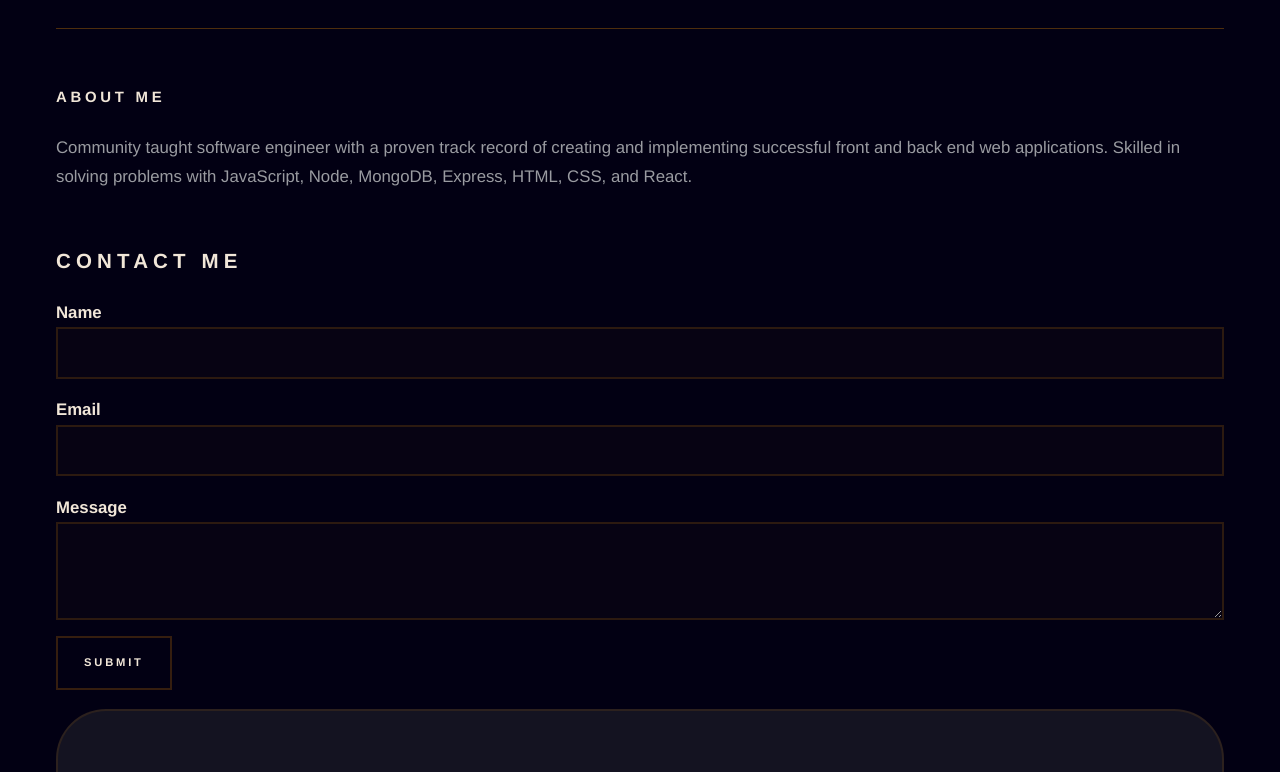
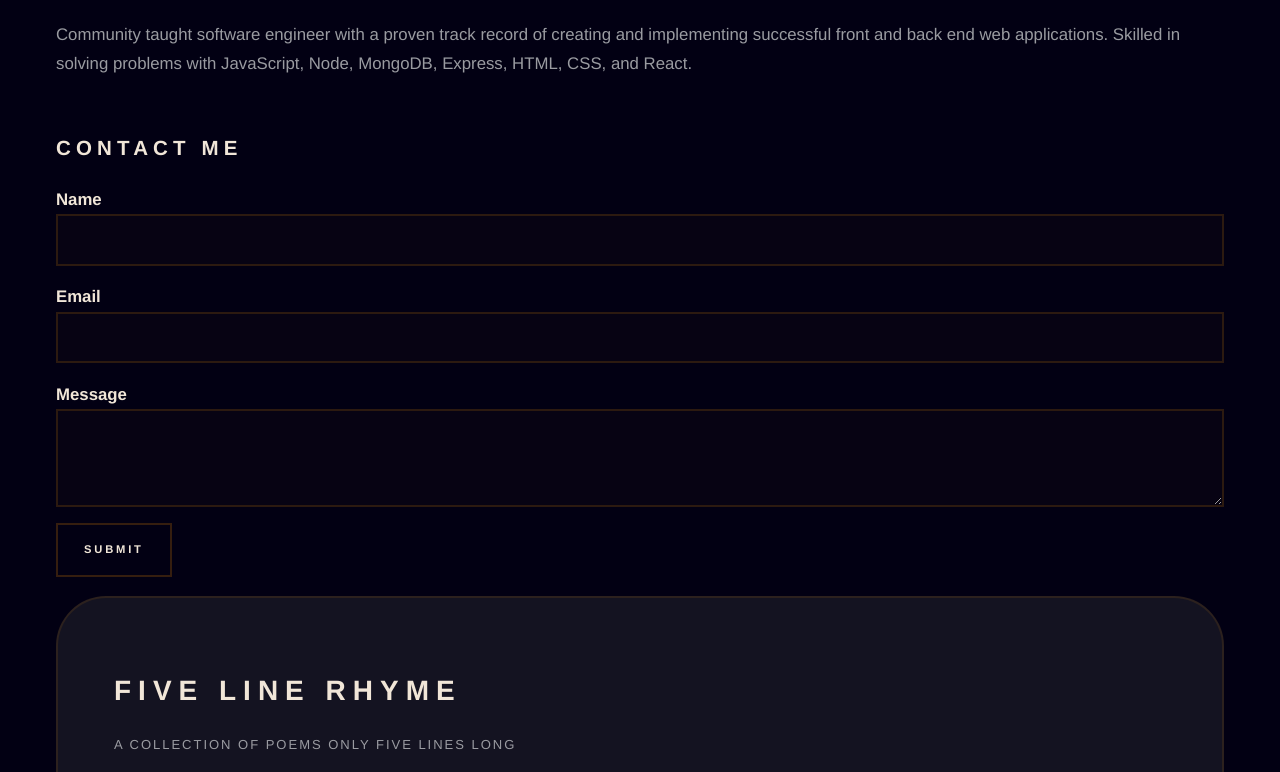
Before and after one commit to 20jasper/portfolio-site-solid, an Astro site: page /projects/1 in a window 1280 px wide. Shown: the part 476-1248 px from the top of the page. Built offline with nearby package versions, Linux system fonts and the light colour scheme; Astro itself is replaced by a stand-in of ours.

Commit message:
remove extra padding, margin, and border top from aside

```diff
--- a/src/css/main.css
+++ b/src/css/main.css
@@ -1538,13 +1538,9 @@ input::-moz-focus-inner {
 		@media screen and (max-width: 1280px) {
 			aside {
 				width: 100%;
+				overflow-x: hidden;
 				min-width: 0;
-				padding: 3em 0 0;
-				border-top: solid 1px rgb(255 152 0 / 30%);
-				margin: 3em 0 0;
-				overflow-x: hidden;
-			}
-
+			}
 		}
 
 /* Intro */
```
